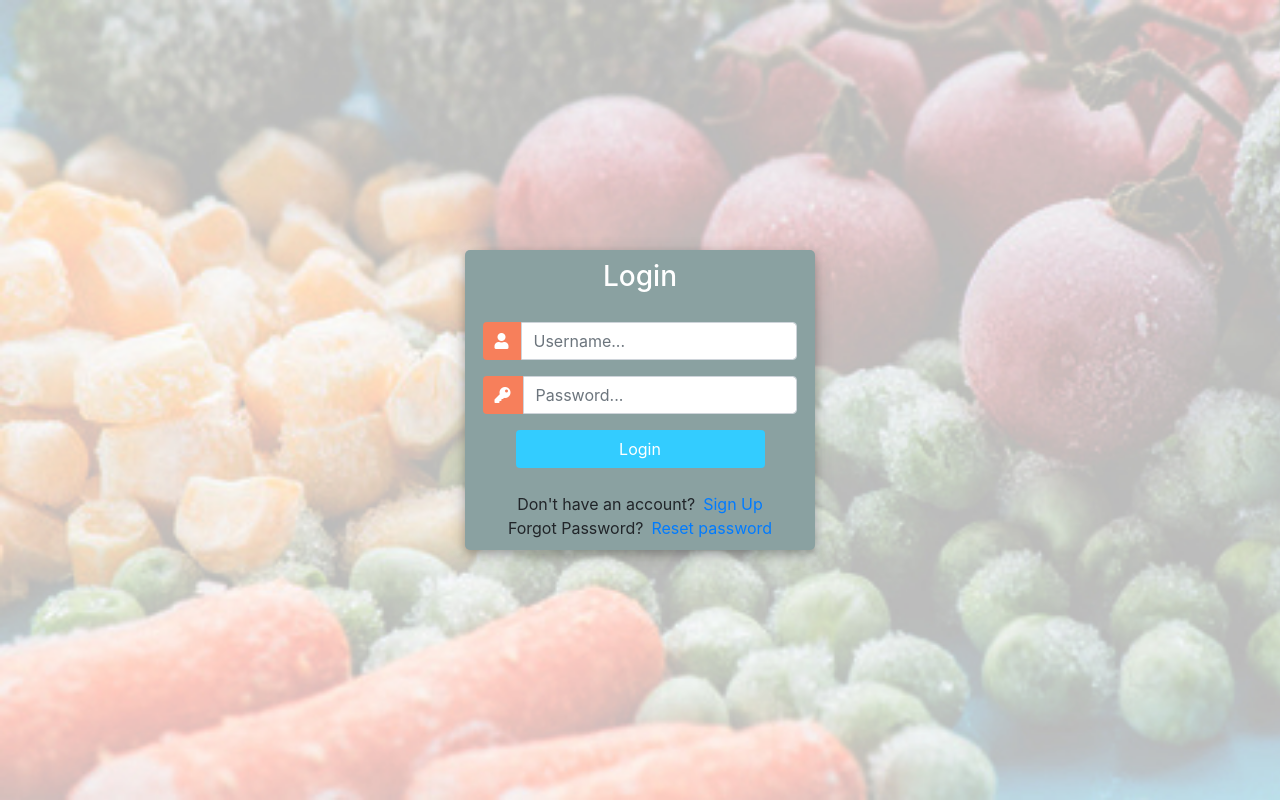
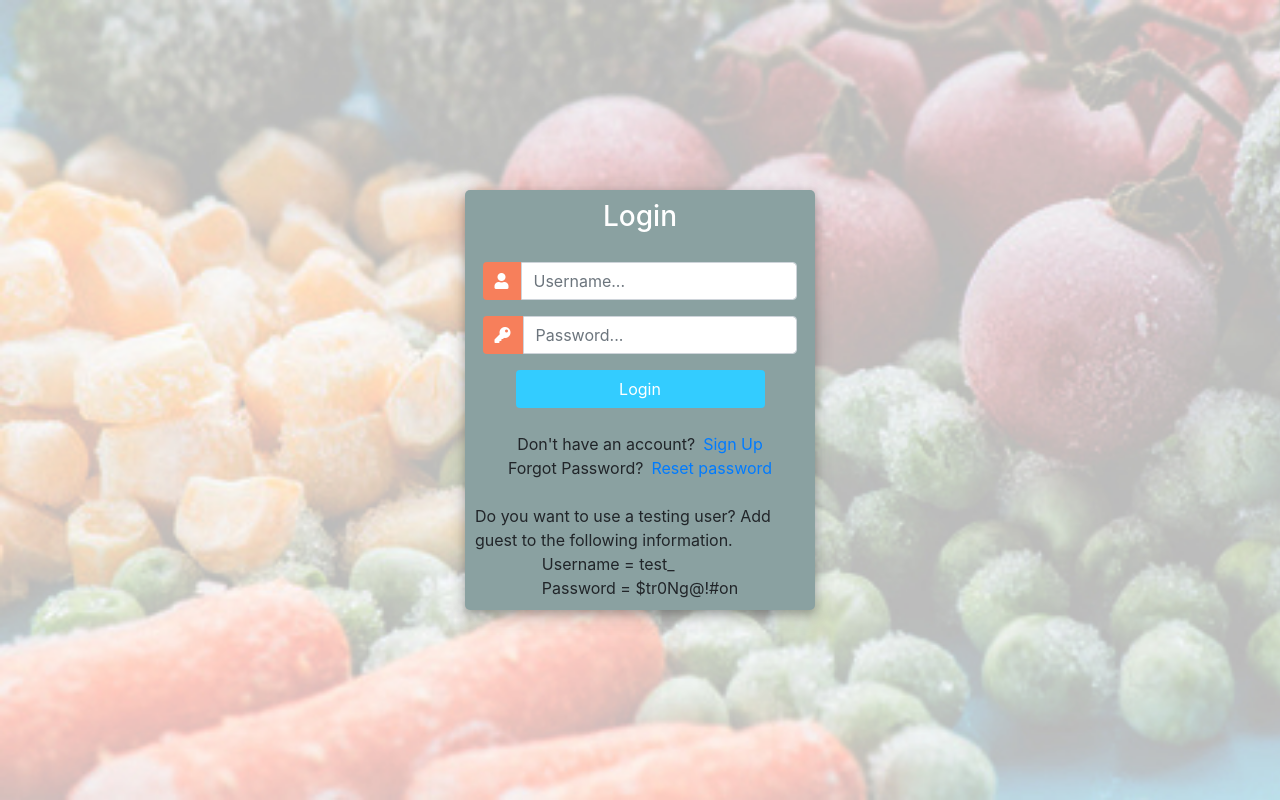
Before and after one commit to acamalvarez/natufresh, a Django app: page /login/ in a window 1280 px wide. Run offline with Django 3.2, Linux system fonts and the light colour scheme; some libraries are stand-ins or nearby versions.

Commit message:
adding information for guest user

```diff
--- a/accounts/templates/accounts/login.html
+++ b/accounts/templates/accounts/login.html
@@ -126,7 +126,13 @@
 					<div class="d-flex justify-content-center links">
 						Forgot Password? <a href="{% url 'reset_password' %}" class="ml-2">Reset password</a>
 					</div>
-
+					<br>
+					Do you want to use a testing user? Add guest to the following information.
+					<div class="d-flex justify-content-center links">
+						Username = test_
+						<br>
+						Password = $tr0Ng@!#on
+					</div>
 				</div>
 			</div>
 		</div>
--- a/accounts/templates/accounts/register.html
+++ b/accounts/templates/accounts/register.html
@@ -117,7 +117,7 @@
 		</div>
 	</div>
 	<script>
-						/* Because i didnt set placeholder values in forms.py they will be set here using vanilla Javascript
+		/* Because i didnt set placeholder values in forms.py they will be set here using vanilla Javascript
 		//We start indexing at one because CSRF_token is considered and input field
 		 */
 
```
Also changed, not shown: natufresh/settings.py (+3 -5 lines).
